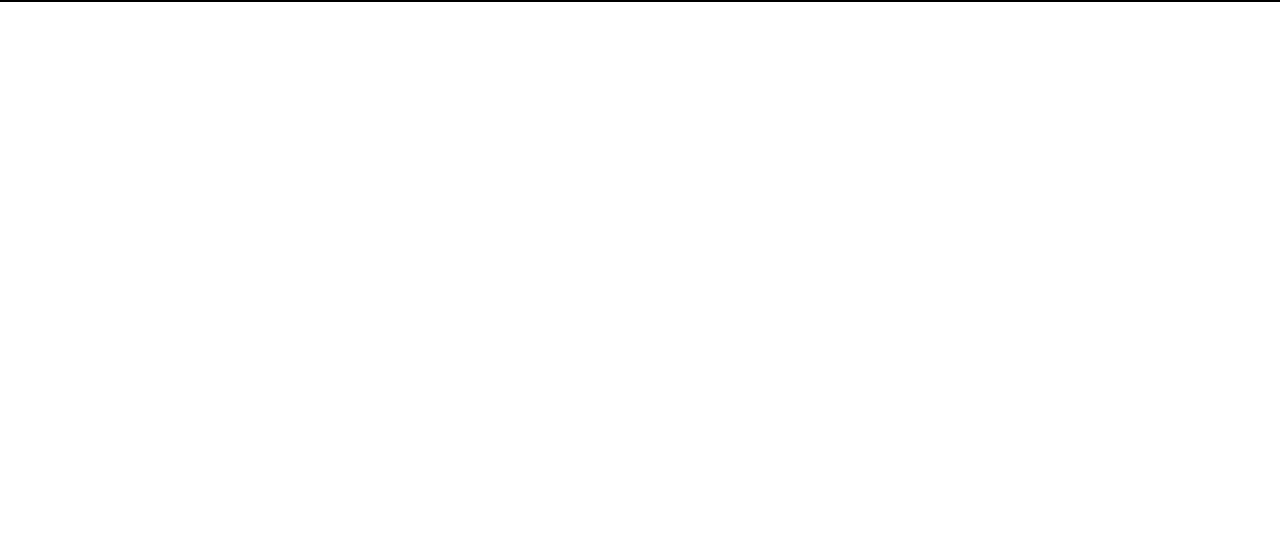
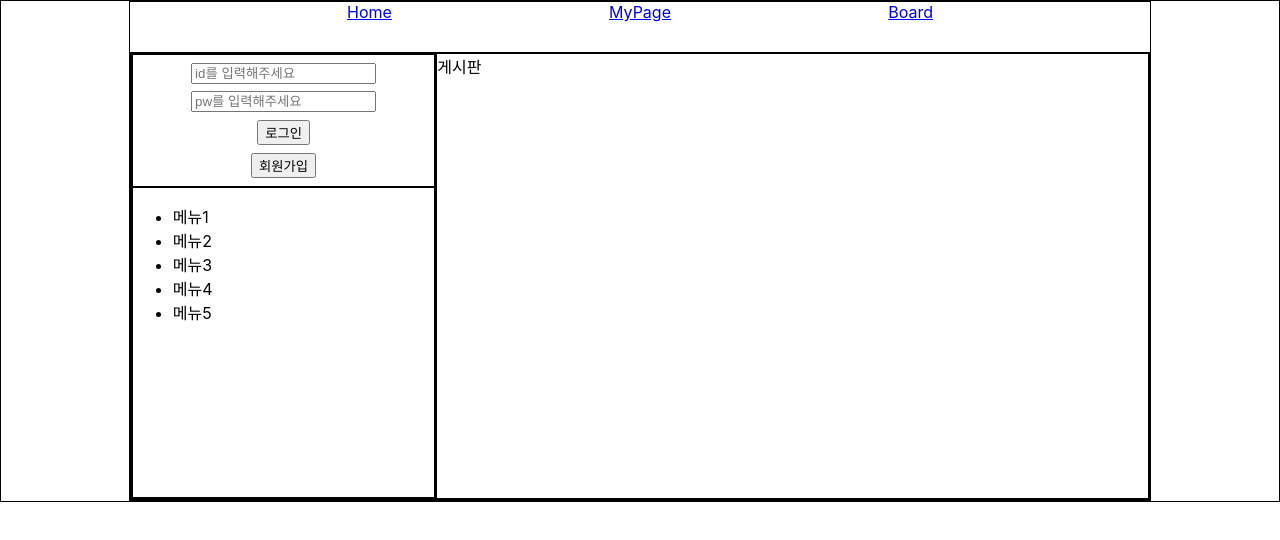
Before and after one commit to Cyaegha96/board-react-frontend-exam, a React (Create React App) app: page /boardPage in a window 1280 px wide. Before the commit this address had no page. Shown: the top 540 px of the page. Built offline with nearby package versions, Linux system fonts and the light colour scheme.

Commit message:
add menu layout and deleteMember Button

```diff
--- a/src/components/LoginComponent.jsx
+++ b/src/components/LoginComponent.jsx
@@ -14,6 +14,15 @@ const LoginComponent = () => {
         id: '', pw: ''
     })
 
+    const {loginId , isLoggedIn} = useAuthStore();
+
+      const logout = useAuthStore((state) => state.logout);
+
+      const handleLogout = ()=>{
+        axios.post("http://10.5.5.1/member/logout").then(logout());
+      }
+
+
     const handleChange = (e) => {
         const {name , value} = e.target;
         setLoginInfo(prev =>({
@@ -24,7 +33,7 @@ const LoginComponent = () => {
 
     const handleLoggin = () =>{
 
-        axios.post(`http://10.5.5.1/member/login`, loginInfo)
+        axios.post(`http://10.5.5.1/member/login`, loginInfo, { withCredentials: true })
         .then(e=>{
 
             if(e.data.status==="success"){
@@ -38,14 +47,56 @@ const LoginComponent = () => {
 
     }
 
-    return(
+    const handleDeleteMember = () =>{
+
+        axios.delete(`http://10.5.5.2/member/${loginId}`, {withCredentials: true})
+        .then((e) => {
+
+            if(e.data.status === "success"){
+                console.log("회원탈퇴 완료")
+                alert(e.data.message);
+                logout(loginId)
+            }else{
+                console.log("회원탈퇴 실패");
+                alert(e.data.message)
+            }
+
+        }).catch(error => {
+            console.error(error);
+        })
+    }
+
+    return (
+  isLoggedIn ? (
     <div className={styles.LoginComponent}>
-        <input type="text" name="id" placeholder="id를 입력해주세요" value={loginInfo.id} onChange={handleChange} />
-        <input type="text" name="pw" placeholder="pw를 입력해주세요" value={loginInfo.pw} onChange={handleChange} />
-        <button onClick={handleLoggin}>로그인</button>
-        <Link to="/joinPage"><button>회원가입</button></Link>
+      로그인되었습니다. 아이디: {loginId}
+      <button onClick={handleLogout}>로그아웃</button>
+       <button onClick={handleDeleteMember}>회원탈퇴</button>
     </div>
-    )
+  ) : (
+    <div className={styles.LoginComponent}>
+      <input
+        type="text"
+        name="id"
+        placeholder="id를 입력해주세요"
+        value={loginInfo.id}
+        onChange={handleChange}
+      />
+      <input
+        type="password"
+        name="pw"
+        placeholder="pw를 입력해주세요"
+        value={loginInfo.pw}
+        onChange={handleChange}
+      />
+      <button onClick={handleLoggin}>로그인</button>
+      <Link to="/joinPage">
+        <button>회원가입</button>
+      </Link>
+    </div>
+  )
+);
+
 }
 
 export default LoginComponent;
--- /dev/null
+++ b/src/components/MenuComponent.jsx
@@ -0,0 +1,16 @@
+import styles from "./components.module.css"
+
+const MenuComponent = () => {
+ return(
+   <div className={styles.MenuComponent}>
+        <ul>
+            <li>메뉴1</li>
+            <li>메뉴2</li>
+            <li>메뉴3</li>
+             <li>메뉴4</li>
+             <li>메뉴5</li>
+        </ul>
+   </div>
+ )
+}
+export default MenuComponent;
--- a/src/components/components.module.css
+++ b/src/components/components.module.css
@@ -1,5 +1,6 @@
 .LoginComponent{
    width: 100%;
+   height: 30%;
 
    display: flex;
     justify-content: space-evenly;
@@ -7,3 +8,8 @@
     flex-direction: column;
 
 }
+
+.MenuComponent {
+     width: 100%;
+   height: 70%;
+}
--- a/src/layout/LeftNavi.jsx
+++ b/src/layout/LeftNavi.jsx
@@ -1,22 +1,14 @@
 import styles from "./layout.module.css"
 import LoginComponent from "../components/LoginComponent";
-import { useState } from "react";
-import useAuthStore from "../store/authStore";
-import axios from "axios";
+import MenuComponent from "../components/MenuComponent"
 
 const LeftNavi = () => {
-     const {loginId , isLoggedIn} = useAuthStore();
-
-  const logout = useAuthStore((state) => state.logout);
-
-  const handleLogout = ()=>{
-    axios.post("http://10.5.5.1/member/logout").then(logout());
-  }
 
     return (
        <>
         <div className={styles.LeftNavi}>
-        {isLoggedIn ? <div>로그인되었습니다. 아이디: {loginId} <button onClick={handleLogout}>로그아웃</button></div>:<LoginComponent/>}
+       <LoginComponent/>
+       <MenuComponent/>
         </div>
        </>
 
--- /dev/null
+++ b/src/pages/BoardPage.js
@@ -0,0 +1,8 @@
+const BoardPage =  () => {
+    return (
+        <>
+        게시판
+        </>
+    )
+}
+export default BoardPage;
--- a/src/pages/Home.js
+++ b/src/pages/Home.js
@@ -1,14 +1,14 @@
 
-
+import useAuthStore from "../store/authStore"
 const Home = () => {
-
+const {loginId , isLoggedIn} = useAuthStore();
     return (
        <>
        <h1>
         메인화면
        </h1>
        <div>
-        대충 메인화면에 들어갈 내용들 중얼중얼
+        {isLoggedIn ? <h2>환영합니다 {loginId}</h2>:<h2>아직 로그인 전입니다.</h2>}
        </div>
        </>
 
--- a/src/routes/AppRouter.js
+++ b/src/routes/AppRouter.js
@@ -3,14 +3,18 @@ import { BrowserRouter as Router, Routes, Route } from "react-router-dom";
 import MainLayout from "../layout/MainLayout"
 import Home from "../pages/Home"
 import JoinPage from "../pages/JoinPage";
+import BoardPage from "../pages/BoardPage"
 
 const AppRouter = () => {
+
     return (
+
         <Router>
             <Routes>
 
             <Route index path="/" element={<MainLayout><Home/></MainLayout>}></Route>
              <Route index path="/joinPage" element={<MainLayout><JoinPage/></MainLayout>}></Route>
+              <Route index path="/boardPage" element={<MainLayout><BoardPage/></MainLayout>}></Route>
             </Routes>
         </Router>
     )
```
